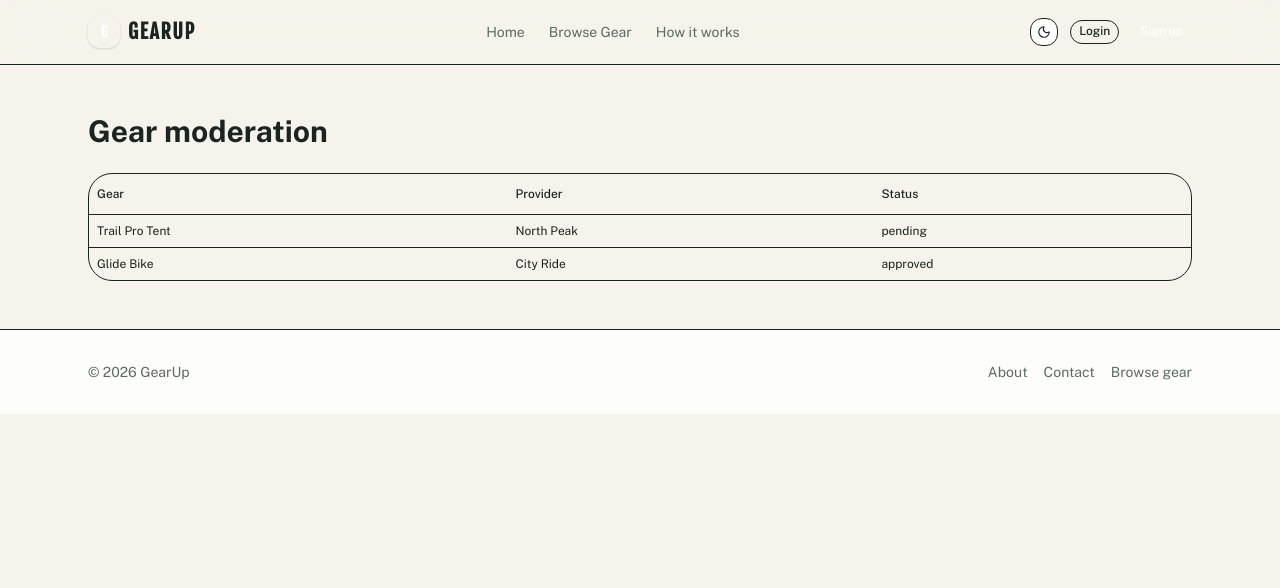
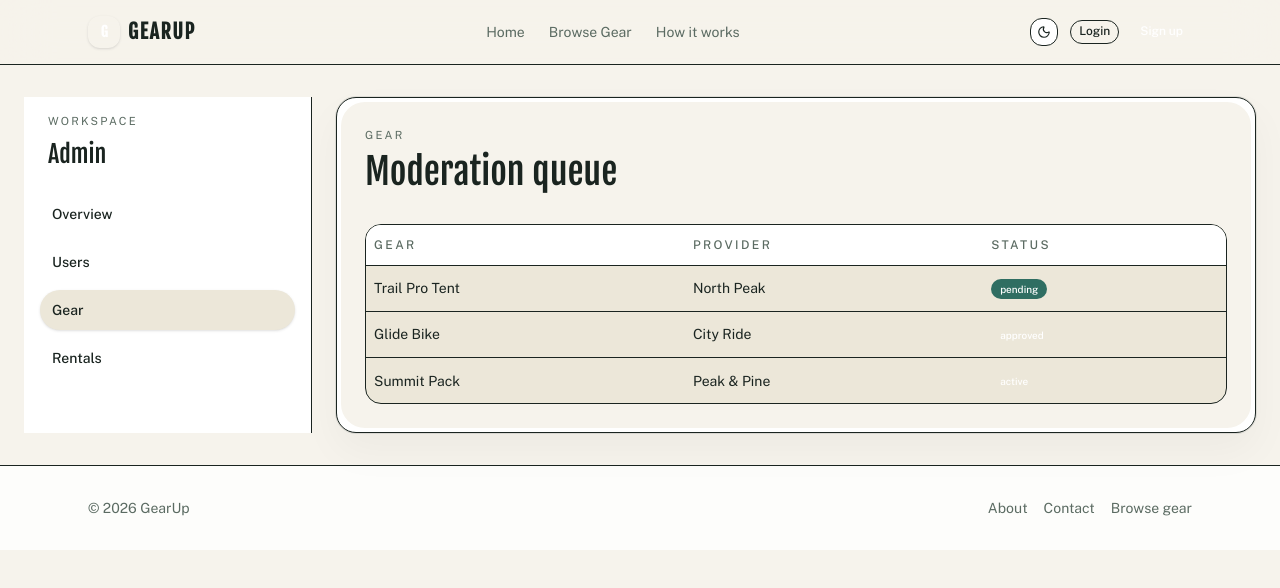
Before and after one commit to shrobin13/b7a5-frontend-gearup, a Next.js app: page /admin/gear in a window 1280 px wide. Shown: the top 588 px of the page. Built offline with nearby package versions, Linux system fonts and the light colour scheme.

Commit message:
workspace working

```diff
--- a/app/admin/gear/page.tsx
+++ b/app/admin/gear/page.tsx
@@ -1,15 +1,27 @@
+import { DashboardShell } from "@/components/layout/dashboard-shell";
 import { DataTable } from "@/components/shared/data-table";
+
+const sidebarItems = [
+  { href: "/admin", label: "Overview" },
+  { href: "/admin/users", label: "Users" },
+  { href: "/admin/gear", label: "Gear" },
+  { href: "/admin/rentals", label: "Rentals" },
+];
 
 const gear = [
   { name: "Trail Pro Tent", provider: "North Peak", status: "pending" },
   { name: "Glide Bike", provider: "City Ride", status: "approved" },
+  { name: "Summit Pack", provider: "Peak & Pine", status: "active" },
 ];
 
 export default function AdminGearPage() {
   return (
-    <main className="mx-auto max-w-6xl px-6 py-12">
-      <h1 className="text-3xl font-bold">Gear moderation</h1>
-      <div className="mt-6">
+    <DashboardShell title="Admin" accent="ink" items={sidebarItems}>
+      <div className="mb-8">
+        <p className="text-[0.7rem] uppercase tracking-[0.2em] text-ink-muted">Gear</p>
+        <h1 className="mt-2 font-display text-4xl text-ink">Moderation queue</h1>
+      </div>
+
       <DataTable
         columns={[
           { key: "name", label: "Gear" },
@@ -18,7 +30,6 @@ export default function AdminGearPage() {
         ]}
         data={gear}
       />
-      </div>
-    </main>
+    </DashboardShell>
   );
 }
--- a/app/admin/rentals/page.tsx
+++ b/app/admin/rentals/page.tsx
@@ -1,15 +1,27 @@
+import { DashboardShell } from "@/components/layout/dashboard-shell";
 import { DataTable } from "@/components/shared/data-table";
+
+const sidebarItems = [
+  { href: "/admin", label: "Overview" },
+  { href: "/admin/users", label: "Users" },
+  { href: "/admin/gear", label: "Gear" },
+  { href: "/admin/rentals", label: "Rentals" },
+];
 
 const rentals = [
   { id: "R-101", customer: "Ahsan", total: "$84", status: "active" },
   { id: "R-102", customer: "Nadia", total: "$42", status: "completed" },
+  { id: "R-103", customer: "Kai", total: "$118", status: "pending" },
 ];
 
 export default function AdminRentalsPage() {
   return (
-    <main className="mx-auto max-w-6xl px-6 py-12">
-      <h1 className="text-3xl font-bold">Rentals</h1>
-      <div className="mt-6">
+    <DashboardShell title="Admin" accent="ink" items={sidebarItems}>
+      <div className="mb-8">
+        <p className="text-[0.7rem] uppercase tracking-[0.2em] text-ink-muted">Rentals</p>
+        <h1 className="mt-2 font-display text-4xl text-ink">Booking activity</h1>
+      </div>
+
       <DataTable
         columns={[
           { key: "id", label: "ID" },
@@ -19,7 +31,6 @@ export default function AdminRentalsPage() {
         ]}
         data={rentals}
       />
-      </div>
-    </main>
+    </DashboardShell>
   );
 }
--- a/app/admin/users/page.tsx
+++ b/app/admin/users/page.tsx
@@ -1,16 +1,31 @@
+import { DashboardShell } from "@/components/layout/dashboard-shell";
 import { DataTable } from "@/components/shared/data-table";
+import { Button } from "@/components/ui/button";
+
+const sidebarItems = [
+  { href: "/admin", label: "Overview" },
+  { href: "/admin/users", label: "Users" },
+  { href: "/admin/gear", label: "Gear" },
+  { href: "/admin/rentals", label: "Rentals" },
+];
 
 const users = [
   { name: "Ahsan", email: "ahsan@example.com", role: "CUSTOMER", status: "active" },
   { name: "Nadia", email: "nadia@example.com", role: "PROVIDER", status: "active" },
-  { name: "Admin", email: "admin@gearup.com", role: "ADMIN", status: "active" },
+  { name: "Admin", email: "admin@gearup.com", role: "ADMIN", status: "approved" },
 ];
 
 export default function AdminUsersPage() {
   return (
-    <main className="mx-auto max-w-6xl px-6 py-12">
-      <h1 className="text-3xl font-bold">Users</h1>
-      <div className="mt-6">
+    <DashboardShell title="Admin" accent="ink" items={sidebarItems}>
+      <div className="mb-8 flex flex-col gap-3 md:flex-row md:items-end md:justify-between">
+        <div>
+          <p className="text-[0.7rem] uppercase tracking-[0.2em] text-ink-muted">Users</p>
+          <h1 className="mt-2 font-display text-4xl text-ink">Member directory</h1>
+        </div>
+        <Button className="rounded-xl bg-ink text-white hover:bg-ink/90">Invite user</Button>
+      </div>
+
       <DataTable
         columns={[
           { key: "name", label: "Name" },
@@ -20,7 +35,6 @@ export default function AdminUsersPage() {
         ]}
         data={users}
       />
-      </div>
-    </main>
+    </DashboardShell>
   );
 }
--- a/app/provider/add-gear/page.tsx
+++ b/app/provider/add-gear/page.tsx
@@ -1,26 +1,40 @@
 "use client";
 
 import { useState } from "react";
+import { DashboardShell } from "@/components/layout/dashboard-shell";
 import { Button } from "@/components/ui/button";
+import { Card, CardContent, CardHeader, CardTitle } from "@/components/ui/card";
 import { Input } from "@/components/ui/input";
-import { Card, CardContent, CardHeader, CardTitle } from "@/components/ui/card";
+
+const sidebarItems = [
+  { href: "/provider", label: "Overview" },
+  { href: "/provider/inventory", label: "Inventory" },
+  { href: "/provider/orders", label: "Orders" },
+  { href: "/provider/add-gear", label: "Add gear" },
+];
 
 export default function AddGearPage() {
-  const [form, setForm] = useState({ name: "", pricePerDay: "", stock: "" });
+  const [form, setForm] = useState({ name: "", pricePerDay: "", stock: "", category: "" });
 
   return (
-    <main className="mx-auto max-w-2xl px-6 py-12">
-      <Card>
-        <CardHeader>
-          <CardTitle>Add gear</CardTitle>
+    <DashboardShell title="Provider" accent="pine" items={sidebarItems}>
+      <div className="mb-8">
+        <p className="text-[0.7rem] uppercase tracking-[0.2em] text-pine">Add gear</p>
+        <h1 className="mt-2 font-display text-4xl text-ink">List a new item</h1>
+      </div>
+
+      <Card className="border border-border bg-surface">
+        <CardHeader className="pb-3">
+          <CardTitle className="font-display text-2xl text-ink">Gear details</CardTitle>
         </CardHeader>
         <CardContent className="space-y-4">
           <Input placeholder="Gear name" value={form.name} onChange={(e) => setForm({ ...form, name: e.target.value })} />
+          <Input placeholder="Category" value={form.category} onChange={(e) => setForm({ ...form, category: e.target.value })} />
           <Input placeholder="Price per day" value={form.pricePerDay} onChange={(e) => setForm({ ...form, pricePerDay: e.target.value })} />
           <Input placeholder="Stock" value={form.stock} onChange={(e) => setForm({ ...form, stock: e.target.value })} />
-          <Button className="w-full">Save gear</Button>
+          <Button className="w-full rounded-xl bg-pine text-white hover:bg-pine/90">Save gear</Button>
         </CardContent>
       </Card>
-    </main>
+    </DashboardShell>
   );
 }
--- a/app/provider/inventory/page.tsx
+++ b/app/provider/inventory/page.tsx
@@ -1,15 +1,31 @@
+import { DashboardShell } from "@/components/layout/dashboard-shell";
 import { DataTable } from "@/components/shared/data-table";
+import { Button } from "@/components/ui/button";
+
+const sidebarItems = [
+  { href: "/provider", label: "Overview" },
+  { href: "/provider/inventory", label: "Inventory" },
+  { href: "/provider/orders", label: "Orders" },
+  { href: "/provider/add-gear", label: "Add gear" },
+];
 
 const inventory = [
   { name: "Trail Pro Tent", stock: 4, price: "$28/day", status: "active" },
   { name: "Summit Pack", stock: 7, price: "$18/day", status: "active" },
+  { name: "Alpine Stove", stock: 2, price: "$16/day", status: "pending" },
 ];
 
 export default function ProviderInventoryPage() {
   return (
-    <main className="mx-auto max-w-6xl px-6 py-12">
-      <h1 className="text-3xl font-bold">Inventory</h1>
-      <div className="mt-6">
+    <DashboardShell title="Provider" accent="pine" items={sidebarItems}>
+      <div className="mb-8 flex flex-col gap-3 md:flex-row md:items-end md:justify-between">
+        <div>
+          <p className="text-[0.7rem] uppercase tracking-[0.2em] text-pine">Inventory</p>
+          <h1 className="mt-2 font-display text-4xl text-ink">Your gear library</h1>
+        </div>
+        <Button className="rounded-xl bg-pine text-white hover:bg-pine/90">+ Add gear</Button>
+      </div>
+
       <DataTable
         columns={[
           { key: "name", label: "Gear" },
@@ -19,7 +35,6 @@ export default function ProviderInventoryPage() {
         ]}
         data={inventory}
       />
-      </div>
-    </main>
+    </DashboardShell>
   );
 }
--- a/app/provider/orders/page.tsx
+++ b/app/provider/orders/page.tsx
@@ -1,24 +1,42 @@
+import { DashboardShell } from "@/components/layout/dashboard-shell";
 import { DataTable } from "@/components/shared/data-table";
+import { Button } from "@/components/ui/button";
+
+const sidebarItems = [
+  { href: "/provider", label: "Overview" },
+  { href: "/provider/inventory", label: "Inventory" },
+  { href: "/provider/orders", label: "Orders" },
+  { href: "/provider/add-gear", label: "Add gear" },
+];
 
 const orders = [
-  { customer: "Amina", item: "Trail Pro Tent", status: "pending" },
-  { customer: "Rahim", item: "Summit Pack", status: "approved" },
+  { customer: "Amina", item: "Trail Pro Tent", dates: "Aug 12 – Aug 18", status: "pending" },
+  { customer: "Rahim", item: "Summit Pack", dates: "Aug 22 – Aug 25", status: "approved" },
+  { customer: "Talia", item: "Alpine Stove", dates: "Sep 03 – Sep 06", status: "active" },
 ];
 
 export default function ProviderOrdersPage() {
   return (
-    <main className="mx-auto max-w-6xl px-6 py-12">
-      <h1 className="text-3xl font-bold">Orders</h1>
-      <div className="mt-6">
+    <DashboardShell title="Provider" accent="pine" items={sidebarItems}>
+      <div className="mb-8 flex flex-col gap-3 md:flex-row md:items-end md:justify-between">
+        <div>
+          <p className="text-[0.7rem] uppercase tracking-[0.2em] text-pine">Orders</p>
+          <h1 className="mt-2 font-display text-4xl text-ink">Booking queue</h1>
+        </div>
+        <Button variant="outline" className="rounded-xl border-border bg-background">
+          Export report
+        </Button>
+      </div>
+
       <DataTable
         columns={[
           { key: "customer", label: "Customer" },
           { key: "item", label: "Item" },
+          { key: "dates", label: "Dates" },
           { key: "status", label: "Status" },
         ]}
         data={orders}
       />
-      </div>
-    </main>
+    </DashboardShell>
   );
 }
--- a/components/shared/data-table.tsx
+++ b/components/shared/data-table.tsx
@@ -1,3 +1,4 @@
+import { StatusBadge } from "@/components/shared/status-badge";
 import { Card, CardContent } from "@/components/ui/card";
 import { Table, TableBody, TableCell, TableHead, TableHeader, TableRow } from "@/components/ui/table";
 
@@ -17,21 +18,34 @@ export function DataTable<T extends Record<string, unknown>>({
   }
 
   return (
-    <div className="overflow-hidden rounded-xl border">
+    <div className="overflow-hidden rounded-2xl border border-border bg-surface-muted">
       <Table>
         <TableHeader>
-          <TableRow>
+          <TableRow className="border-b border-border bg-surface">
             {columns.map((column) => (
-              <TableHead key={String(column.key)}>{column.label}</TableHead>
+              <TableHead key={String(column.key)} className="text-xs uppercase tracking-[0.2em] text-ink-muted">
+                {column.label}
+              </TableHead>
             ))}
           </TableRow>
         </TableHeader>
         <TableBody>
           {data.map((row, index) => (
-            <TableRow key={index}>
-              {columns.map((column) => (
-                <TableCell key={String(column.key)}>{String(row[column.key] ?? "-")}</TableCell>
-              ))}
+            <TableRow key={index} className="border-b border-border/80 last:border-b-0">
+              {columns.map((column) => {
+                const value = row[column.key];
+                const cellValue = value ?? "-";
+
+                return (
+                  <TableCell key={String(column.key)} className="py-3 text-sm text-foreground">
+                    {column.key === "status" && typeof cellValue === "string" ? (
+                      <StatusBadge status={cellValue} />
+                    ) : (
+                      <span>{String(cellValue)}</span>
+                    )}
+                  </TableCell>
+                );
+              })}
             </TableRow>
           ))}
         </TableBody>
```
Lines whose indentation alone changed are shown as unchanged.
